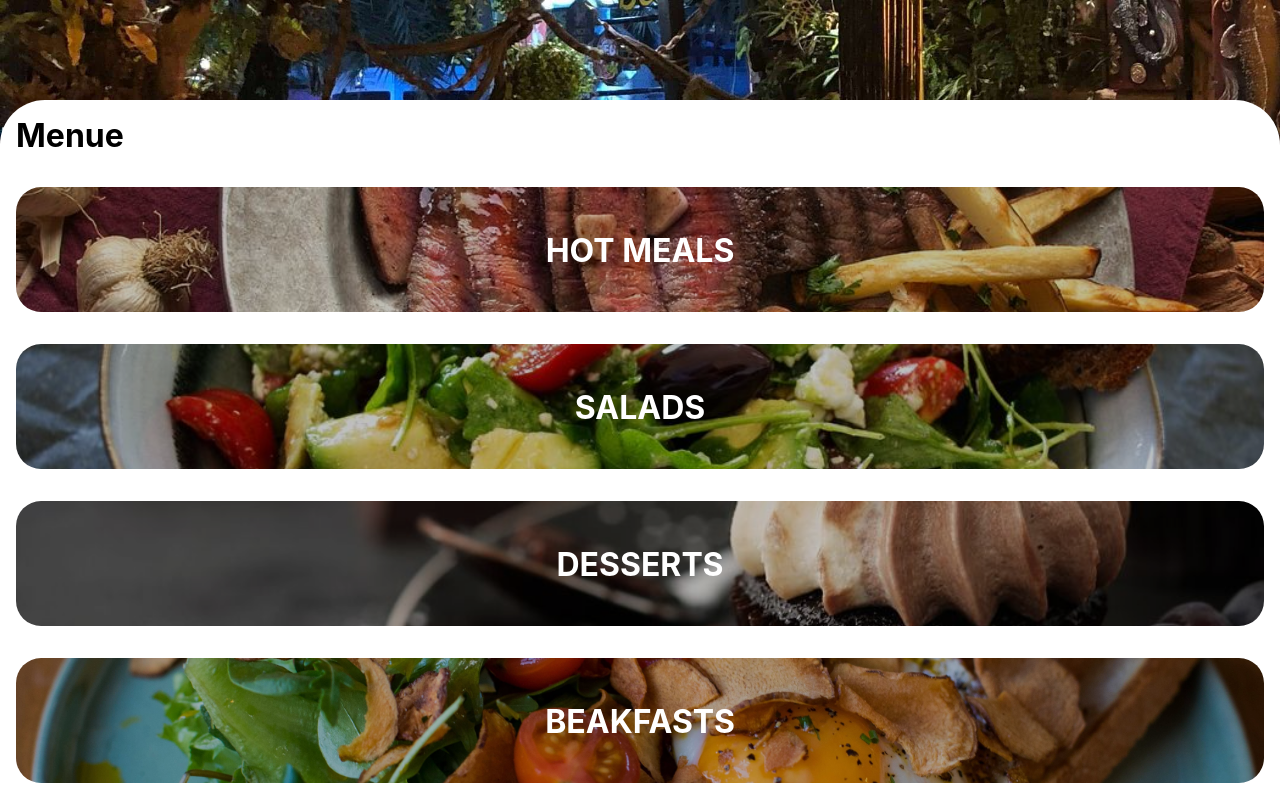
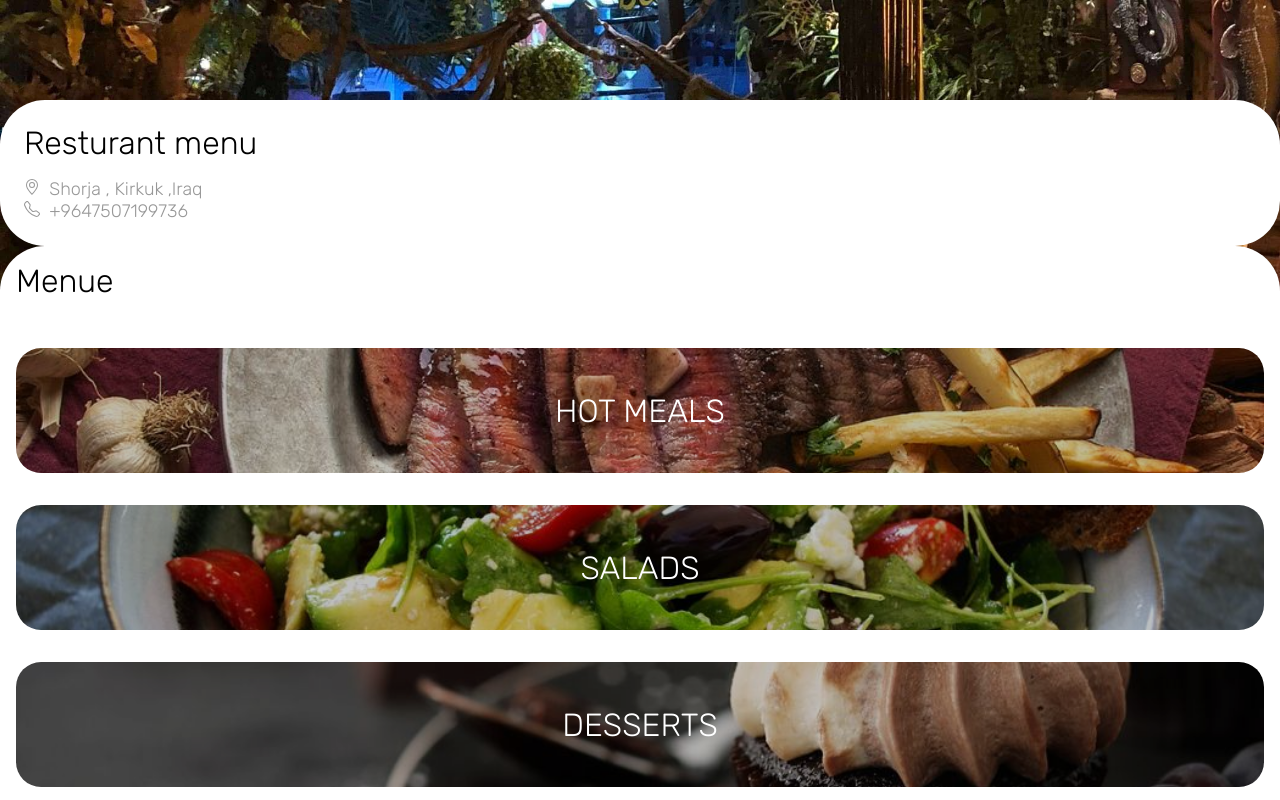
Before and after one commit to yasinabdmahmood/react-resturant-menu, a React (Create React App) app: page / in a window 1280 px wide. Shown: the top 800 px of the page. Built offline with nearby package versions, Linux system fonts and the light colour scheme.

Commit message:
Complete styling

```diff
--- a/src/components/home/Home.js
+++ b/src/components/home/Home.js
@@ -29,6 +29,15 @@ function Home() {
        src={goBack}
        alt='go-back'
        onClick={() => navigate(-1)} />
+       <div className='developer-information'>
+        <h1>Resturant menu</h1>
+        <span className='location'>
+          &nbsp; Shorja , Kirkuk ,Iraq
+        </span>
+        <span className='phone-number'>
+         &nbsp; +9647507199736
+        </span>
+       </div>
       <Routes>
         <Route exact path="/" element={<Types />} />
         <Route exact path="/meals" element={<Meals />} />
--- a/src/components/home/Home.scss
+++ b/src/components/home/Home.scss
@@ -7,6 +7,39 @@
   background-repeat: no-repeat;
   box-sizing: border-box;
   padding-top: 100px;
+
+  .developer-information{
+    display: flex;
+    flex-direction: column;
+    padding: 1.5rem;
+    color: #989898;
+
+    h1 {
+      color: black;
+      text-align: left;
+      margin-bottom: 1rem;
+      font-family: 'Rubik', sans-serif;
+      font-size: 2rem;
+      font-weight: 400;
+    }
+
+    .location {
+      font-size: 18px;
+      font-family: 'Rubik', sans-serif;
+      &::before {
+        content: url('../../assets/images/geo-alt.svg');
+
+      }
+    }
+    .phone-number {
+      font-size: 18px;
+      font-family: 'Rubik', sans-serif;
+      &::before {
+        content: url('../../assets/images/telephone.svg');
+
+      }
+    }
+  }
 
   .go-Back {
     --bs-blue: #0d6efd;
@@ -85,7 +118,6 @@
     -webkit-tap-highlight-color: rgba(0, 0, 0, 0);
     cursor: default;
     box-sizing: border-box;
-    vertical-align: middle;
     position: fixed;
     left: 1rem;
     top: 1rem;
@@ -93,7 +125,6 @@
     background-color: white;
     border-radius: 20px;
     z-index: 1;
-    -webkit-box-shadow: 3px 4px 9px 0px rgba(0, 0, 0, 0.75);
     display: block;
   }
 
--- a/src/components/meals/Meals.scss
+++ b/src/components/meals/Meals.scss
@@ -7,5 +7,8 @@
     color: black;
     text-align: left;
     padding: 1rem;
+    font-family: 'Rubik' sans-serif !important;
+    font-weight: 400;
+    font-size: 2rem;
   }
 }
--- a/src/components/types/Types.scss
+++ b/src/components/types/Types.scss
@@ -9,5 +9,10 @@
   h1 {
     color: black;
     text-align: left;
+    margin-bottom: 1rem;
+    font-family: 'Rubik', sans-serif;
+    font-size: 2rem;
+    font-weight: 400;
+
   }
 }
--- a/src/index.scss
+++ b/src/index.scss
@@ -1,3 +1,4 @@
+@import url('https://fonts.googleapis.com/css2?family=Rubik:wght@300&display=swap');
 body {
   margin: 0;
   font-family:
```
Also changed, not shown: src/assets/images/geo-alt.svg (added), src/assets/images/telephone.svg (added).
